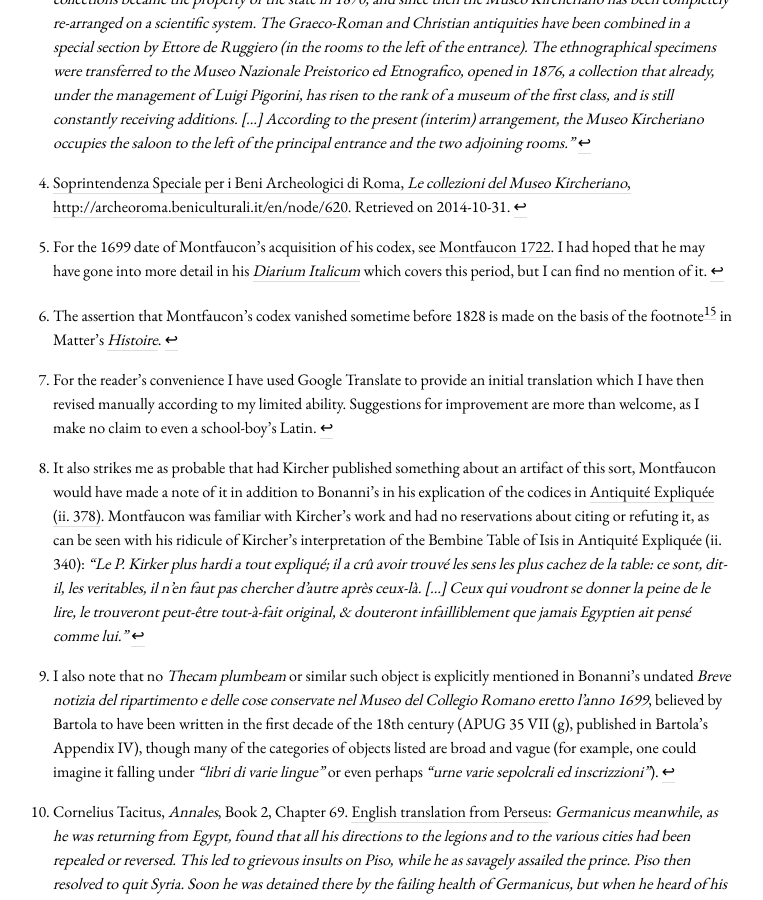
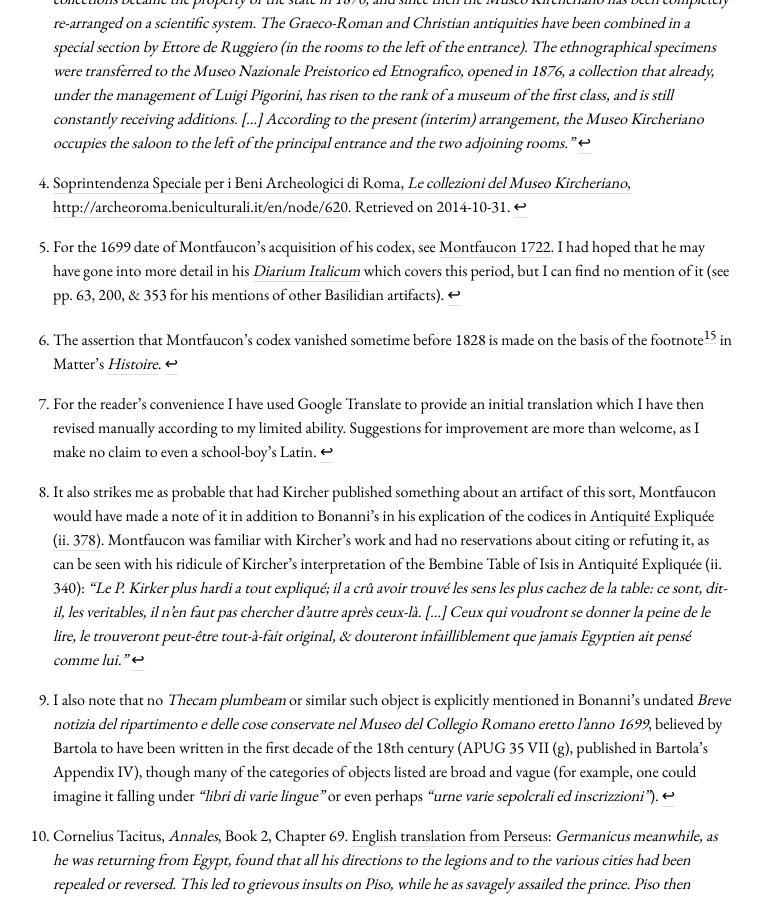
Before and after one commit to ryanfb/etc, a Jekyll site: the page built from _posts/2015-02-10-a_curious_metal_codex_in_the_baths_of_diocletian.md, in a window 1280 px wide and 900 px high, scrolled down 28073 px. Shown: the whole window, without its empty margins (267-1030 px from the left). Built offline with Jekyll 4.4.1, drawn with Linux system fonts in a browser that asks for light colours; nearby versions of some CDN libraries.

Commit message:
Basilidian mentions

```diff
--- a/_posts/2015-02-10-a_curious_metal_codex_in_the_baths_of_diocletian.md
+++ b/_posts/2015-02-10-a_curious_metal_codex_in_the_baths_of_diocletian.md
@@ -36,7 +36,7 @@ Chasing down publications about this object has proven difficult and confusing,
  * a different one published by Phillippo Bonanni, mentioned in his [1709 catalog of the museum](#bonanni1709), but "vanished" or replaced with the present one sometime before 1837[^remained] (7 plates, 2 figures and 4 lines on each side?)
  * a still different one purchased in Rome by [Bernard de Montfaucon](https://en.wikipedia.org/wiki/Bernard_de_Montfaucon) in 1699[^mf1699] then donated to [Cardinal de Bouillon](https://en.wikipedia.org/wiki/Cardinal_de_Bouillon), which also vanished sometime before 1828[^disparu] (6 plates, 1 figure on each side and 4 lines on the first four)
 
-[^mf1699]: For the 1699 date of Montfaucon's acquisition of his codex, see [Montfaucon 1722](#montfaucon1722). I had hoped that he may have gone into more detail in his [*Diarium Italicum*](https://archive.org/details/diariumitalicum00montgoog) which covers this period, but I can find no mention of it.
+[^mf1699]: For the 1699 date of Montfaucon's acquisition of his codex, see [Montfaucon 1722](#montfaucon1722). I had hoped that he may have gone into more detail in his [*Diarium Italicum*](https://archive.org/details/diariumitalicum00montgoog) which covers this period, but I can find no mention of it (see pp. 63, 200, & 353 for his mentions of other Basilidian artifacts).
 [^disparu]: The assertion that Montfaucon's codex vanished sometime before 1828 is made on the basis of the footnote[^histoirefn2] in Matter's [*Histoire*](#matter1828).
 
 Out of all the publications relating to these objects, Bonanni is the only one who seems to give any sort of potential provenance information ("*Fuit hic plumbeus liber repertus in antiquo Sarcophago, in quo cineres demortui fuerant inclusi.* — In this case the leaden book was found in an ancient sarcophagus, in which the ashes of the deceased had been shut up.").
```
